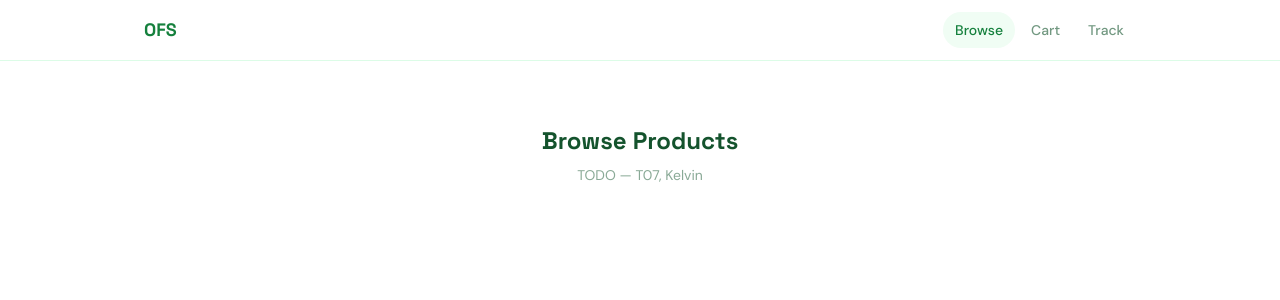
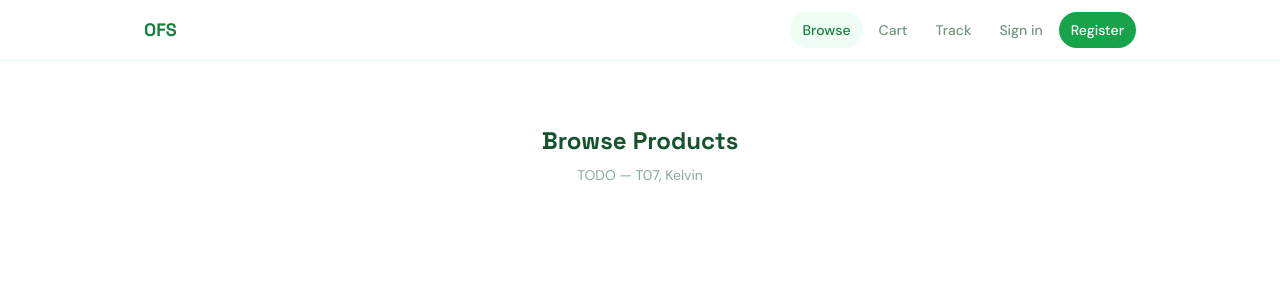
Before and after one commit to andrianthan/cs160-team5-ofs, a React (Vite) app in the folder frontend/storefront/: page /browse in a window 1280 px wide. Shown: the top 300 px of the page. Built offline with nearby package versions, Linux system fonts and the light colour scheme; no server answers.

Commit message:
Add profile, login and register button to nav

```diff
--- a/frontend/storefront/src/App.tsx
+++ b/frontend/storefront/src/App.tsx
@@ -1,3 +1,4 @@
+import { useState } from "react";
 import { BrowserRouter, Routes, Route, Navigate, NavLink, type NavLinkRenderProps } from "react-router-dom";
 
 import { AuthProvider, useAuth } from "./AuthContext";
@@ -9,7 +10,37 @@ import RegisterPage from "./pages/RegisterPage"
 
 // Route table from docs/part2 LLD 5 (Frontend Component Breakdown), owners from
 // docs/part2/backlog.md. Replace each PageStub with the real page as it's built.
+function ProfileMenu() {
+  const { logout } = useAuth();
+  const [open, setOpen] = useState(false);
+
+  return (
+    <div className="relative">
+      <button
+        onClick={() => setOpen(!open)}
+        aria-label="Account menu"
+        className="w-9 h-9 rounded-full bg-brand-100 text-brand-700 flex items-center justify-center hover:bg-brand-200"
+      >
+        <svg viewBox="0 0 24 24" width="20" height="20" fill="currentColor" aria-hidden="true">
+          <circle cx="12" cy="8" r="4" />
+          <path d="M4 20c0-4 3.6-6 8-6s8 2 8 6z" />
+        </svg>
+      </button>
+
+      {open && (
+        <div className="absolute right-0 mt-2 w-40 bg-white border border-brand-100 rounded-2xl shadow-lg p-1">
+          <button onClick={logout} className="w-full text-left px-3 py-2 rounded-xl text-sm hover:bg-brand-50">
+            Log out
+          </button>
+        </div>
+      )}
+    </div>
+  );
+}
+
 function Nav() {
+  const { user } = useAuth();
+
   const link = ({ isActive }: NavLinkRenderProps) =>
     `px-3 py-2 rounded-full text-sm font-medium ${isActive ? "bg-brand-50 text-brand-700" : "text-brand-900/60"}`;
   return (
@@ -20,6 +51,18 @@ function Nav() {
           <NavLink to="/browse" className={link}>Browse</NavLink>
           <NavLink to="/cart" className={link}>Cart</NavLink>
           <NavLink to="/track" className={link}>Track</NavLink>
+          {user && <ProfileMenu />}
+          {user === null && (
+            <div className="flex gap-1">
+              <NavLink to="/login" className={link}>Sign in</NavLink>
+              <NavLink
+                to="/register"
+                className="px-3 py-2 rounded-full text-sm font-medium bg-brand-600 text-white"
+              >
+                Register
+              </NavLink>
+            </div>
+          )}
         </nav>
       </div>
     </header>
```
